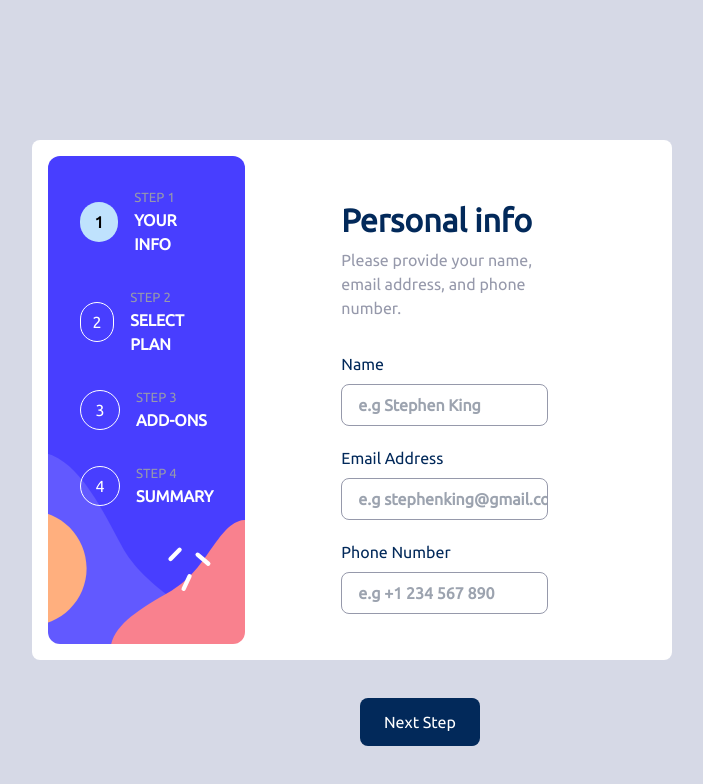
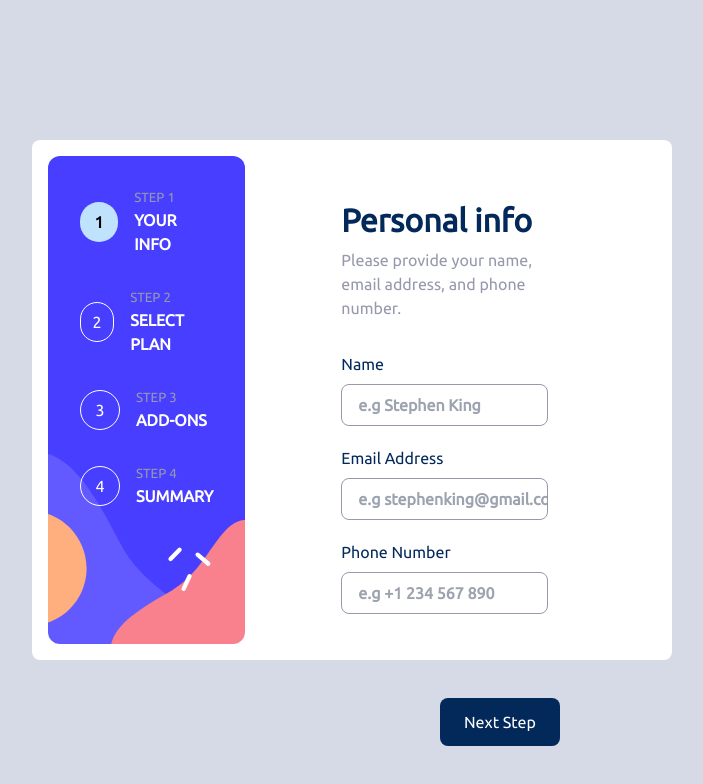
Before and after one commit to buseseker/multi-step-form, a React (Create React App) app: page /personel-info in a window 1280 px wide. Shown: the top 784 px of the page, without its empty margins (288-991 px from the left). Built offline with nearby package versions, Linux system fonts and the light colour scheme.

Commit message:
button margin has been removed

```diff
--- a/src/pages/personel-info/PersonelInfo.js
+++ b/src/pages/personel-info/PersonelInfo.js
@@ -83,7 +83,9 @@ const PersonelInfo = () => {
                   {nameError && <p className='text-red-700 font-black'>This field is required</p>}
                 </div>
                 <input
-                  className={`border ${emailError ? 'border-red-700' : 'border-cool-gray'} py-2 pl-4 rounded-lg mt-2 w-full font-bold`}
+                  className={`border ${
+                    emailError ? 'border-red-700' : 'border-cool-gray'
+                  } py-2 pl-4 rounded-lg mt-2 w-full font-bold`}
                   type='text'
                   id='name'
                   name='name'
@@ -102,7 +104,9 @@ const PersonelInfo = () => {
                   {emailError && <p className='text-red-700 font-black'>This field is required</p>}
                 </div>
                 <input
-                  className={`border ${emailError ? 'border-red-700' : 'border-cool-gray'} py-2 pl-4 rounded-lg mt-2 w-full font-bold`}
+                  className={`border ${
+                    emailError ? 'border-red-700' : 'border-cool-gray'
+                  } py-2 pl-4 rounded-lg mt-2 w-full font-bold`}
                   type='email'
                   name='email'
                   id='email'
@@ -121,7 +125,9 @@ const PersonelInfo = () => {
                   {phoneError && <p className='text-red-700 font-black'>This field is required</p>}
                 </div>
                 <input
-                  className={`border ${emailError ? 'border-red-700' : 'border-cool-gray'} py-2 pl-4 rounded-lg mt-2 w-full font-bold`}
+                  className={`border ${
+                    emailError ? 'border-red-700' : 'border-cool-gray'
+                  } py-2 pl-4 rounded-lg mt-2 w-full font-bold`}
                   type='tel'
                   placeholder='e.g +1 234 567 890'
                   onChange={(event) => {
@@ -130,7 +136,10 @@ const PersonelInfo = () => {
                   value={phone}
                 />
               </div>
-              <button className='btn bg-marine-blue text-white py-3 px-6 rounded-lg w-max self-end mr-20 mt-16 hover:bg-button-hover-blue' onClick={handleSubmit}>
+              <button
+                className='btn bg-marine-blue text-white py-3 px-6 rounded-lg w-max self-end mt-16 hover:bg-button-hover-blue'
+                type='submit'
+              >
                 Next Step
               </button>
             </form>
```
